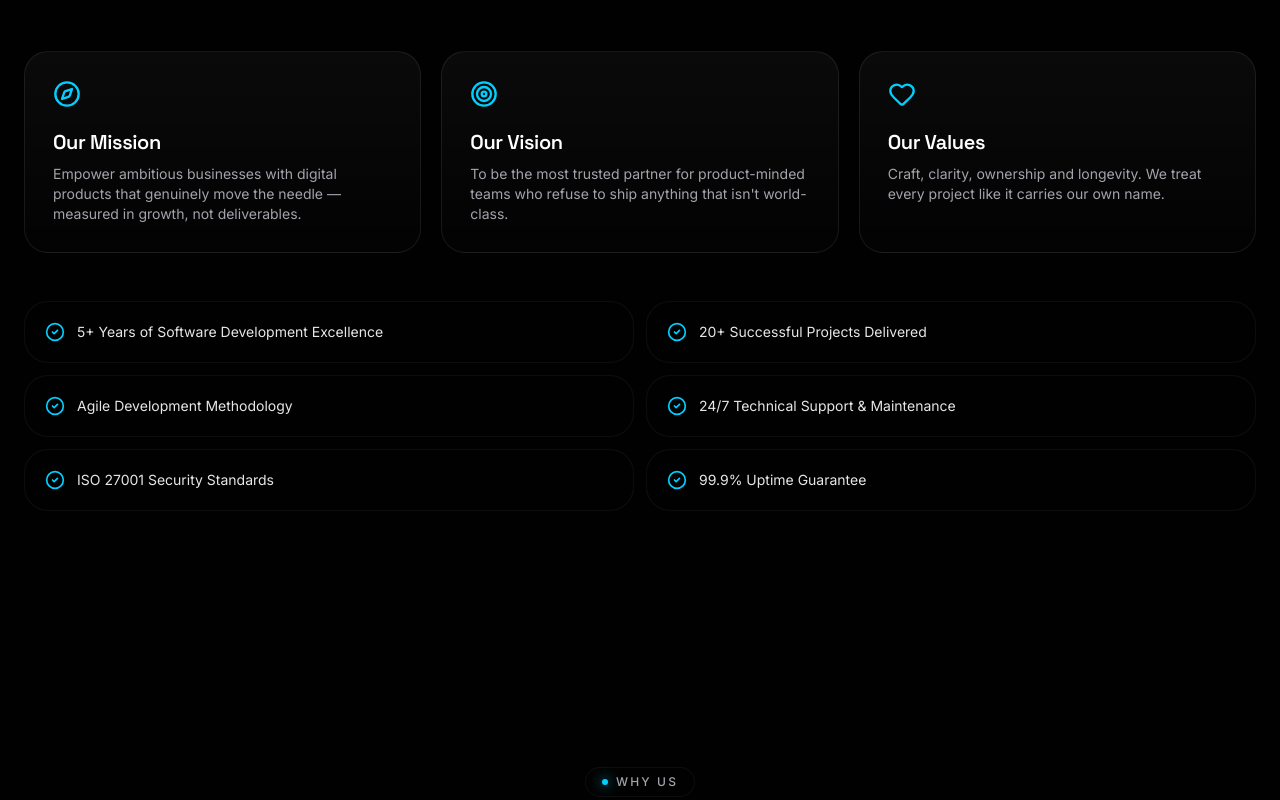
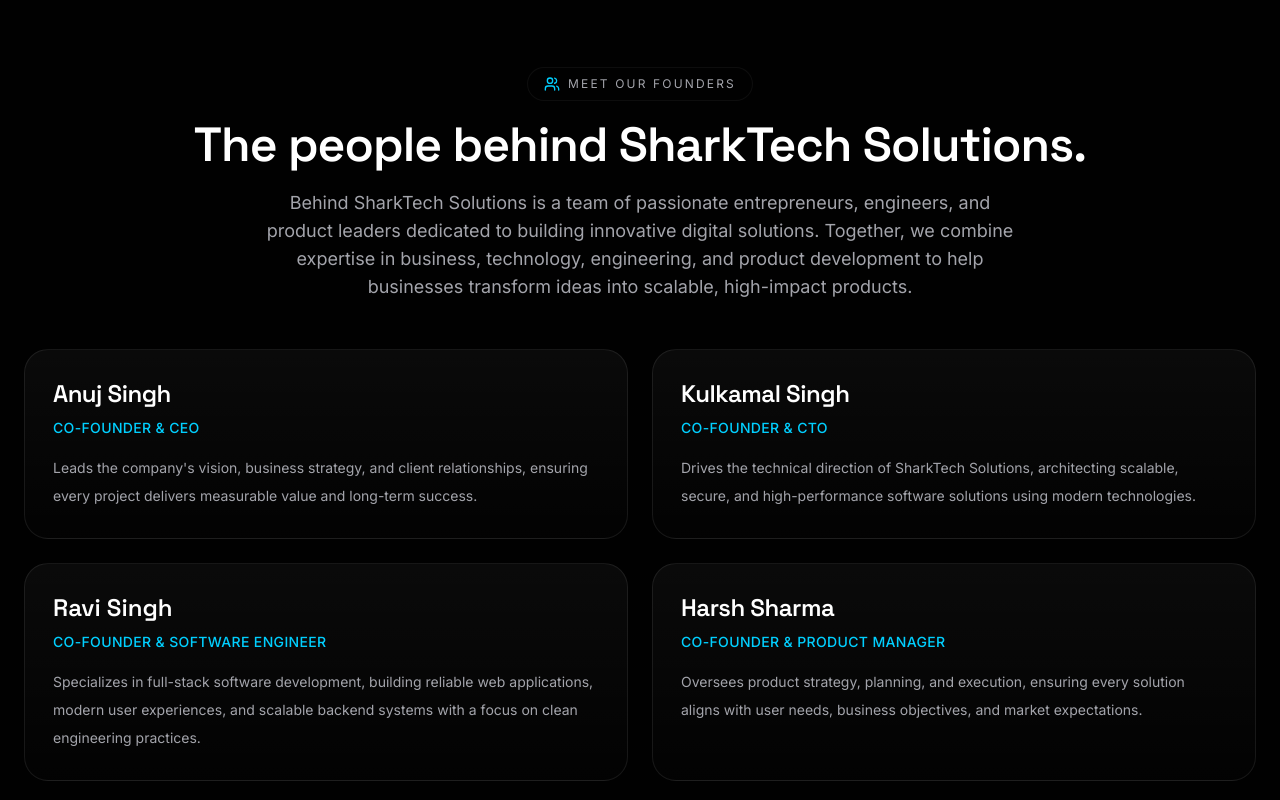
Before and after one commit to SharkTechSolutions/updated-site, a React (Vite) app: page /about in a window 1280 px wide. Shown: the part 1220-2020 px from the top of the page. Built offline with nearby package versions, Linux system fonts and the light colour scheme.

Commit message:
added co-founders

```diff
--- a/src/routes/about.tsx
+++ b/src/routes/about.tsx
@@ -5,7 +5,7 @@
 import { WhyUs } from "@/components/sections/WhyUs";
 import { Process } from "@/components/sections/Process";
 import { FinalCTA } from "@/components/sections/FinalCTA";
-import { Compass, Target, Heart, CheckCircle2 } from "lucide-react";
+import { Compass, Target, Heart, CheckCircle2, Users } from "lucide-react";
 import { COMPANY_HIGHLIGHTS } from "@/constants/site";
 
 export const Route = createFileRoute("/about")({
@@ -13,9 +13,45 @@
 });
 
 const PILLARS = [
-  { icon: Compass, title: "Our Mission", desc: "Empower ambitious businesses with digital products that genuinely move the needle — measured in growth, not deliverables." },
-  { icon: Target, title: "Our Vision", desc: "To be the most trusted partner for product-minded teams who refuse to ship anything that isn't world-class." },
-  { icon: Heart, title: "Our Values", desc: "Craft, clarity, ownership and longevity. We treat every project like it carries our own name." },
+  {
+    icon: Compass,
+    title: "Our Mission",
+    desc: "Empower ambitious businesses with digital products that genuinely move the needle — measured in growth, not deliverables.",
+  },
+  {
+    icon: Target,
+    title: "Our Vision",
+    desc: "To be the most trusted partner for product-minded teams who refuse to ship anything that isn't world-class.",
+  },
+  {
+    icon: Heart,
+    title: "Our Values",
+    desc: "Craft, clarity, ownership and longevity. We treat every project like it carries our own name.",
+  },
+];
+
+const FOUNDERS = [
+  {
+    name: "Anuj Singh",
+    role: "Co-Founder & CEO",
+    bio: "Leads the company's vision, business strategy, and client relationships, ensuring every project delivers measurable value and long-term success.",
+  },
+  {
+    name: "Kulkamal Singh",
+    role: "Co-Founder & CTO",
+    bio: "Drives the technical direction of SharkTech Solutions, architecting scalable, secure, and high-performance software solutions using modern technologies.",
+  },
+  {
+    name: "Ravi Singh",
+    role: "Co-Founder & Software Engineer",
+    website: "https://ravisingh.vercel.app/",
+    bio: "Specializes in full-stack software development, building reliable web applications, modern user experiences, and scalable backend systems with a focus on clean engineering practices.",
+  },
+  {
+    name: "Harsh Sharma",
+    role: "Co-Founder & Product Manager",
+    bio: "Oversees product strategy, planning, and execution, ensuring every solution aligns with user needs, business objectives, and market expectations.",
+  },
 ];
 
 function AboutPage() {
@@ -32,9 +68,9 @@
               A studio built on <span className="text-gradient">craft and trust.</span>
             </h1>
             <p className="mx-auto mt-6 max-w-2xl text-lg text-muted-foreground">
-              SharkTech Solutions is a senior product team helping founders,
-              startups and enterprises ship premium digital experiences that
-              perform — beautifully, reliably, at scale.
+              SharkTech Solutions is a senior product team helping founders, startups and
+              enterprises ship premium digital experiences that perform — beautifully, reliably, at
+              scale.
             </p>
           </Reveal>
         </div>
@@ -46,20 +82,67 @@
         <div className="mx-auto grid max-w-5xl gap-12 md:grid-cols-2">
           <Reveal>
             <p className="text-lg leading-relaxed text-muted-foreground">
-              We started SharkTech Solutions because too many great ideas were
-              being launched on mediocre technology. Founders deserve better:
-              honest partners, modern engineering and design that earns trust
-              the moment a visitor lands.
+              We started SharkTech Solutions because too many great ideas were being launched on
+              mediocre technology. Founders deserve better: honest partners, modern engineering and
+              design that earns trust the moment a visitor lands.
             </p>
           </Reveal>
           <Reveal delay={0.1}>
             <p className="text-lg leading-relaxed text-muted-foreground">
-              Today, we partner with teams across India and globally — shipping
-              websites, products and mobile apps that hold up under real users,
-              real traffic and real growth. We sweat the details so your
-              customers don't have to notice.
+              Today, we partner with teams across India and globally — shipping websites, products
+              and mobile apps that hold up under real users, real traffic and real growth. We sweat
+              the details so your customers don't have to notice.
             </p>
           </Reveal>
+        </div>
+
+        <div className="mt-20">
+          <Reveal>
+            <div className="text-center">
+              <div className="inline-flex items-center gap-2 rounded-full border border-border/60 bg-surface/40 px-4 py-2 text-xs uppercase tracking-[0.18em] text-muted-foreground">
+                <Users className="h-4 w-4 text-primary" />
+                Meet Our Founders
+              </div>
+
+              <h2 className="mt-5 font-display text-4xl font-semibold md:text-5xl">
+                The people behind SharkTech Solutions.
+              </h2>
+
+              <p className="mx-auto mt-5 max-w-3xl text-lg text-muted-foreground">
+                Behind SharkTech Solutions is a team of passionate entrepreneurs, engineers, and
+                product leaders dedicated to building innovative digital solutions. Together, we
+                combine expertise in business, technology, engineering, and product development to
+                help businesses transform ideas into scalable, high-impact products.
+              </p>
+            </div>
+          </Reveal>
+
+          <div className="mt-12 grid gap-6 md:grid-cols-2">
+            {FOUNDERS.map((founder, index) => (
+              <Reveal key={founder.name} delay={index * 0.08}>
+                <div className="glass h-full rounded-2xl p-7 hover-lift">
+                  {founder.website ? (
+                    <a
+                      href={founder.website}
+                      target="_blank"
+                      rel="noopener noreferrer"
+                      className="font-display text-2xl font-semibold text-foreground transition-colors hover:text-primary"
+                    >
+                      {founder.name}
+                    </a>
+                  ) : (
+                    <h3 className="font-display text-2xl font-semibold">{founder.name}</h3>
+                  )}
+
+                  <p className="mt-2 text-sm font-medium uppercase tracking-wide text-primary">
+                    {founder.role}
+                  </p>
+
+                  <p className="mt-4 text-sm leading-7 text-muted-foreground">{founder.bio}</p>
+                </div>
+              </Reveal>
+            ))}
+          </div>
         </div>
 
         <div className="mt-16 grid gap-5 md:grid-cols-3">
```
